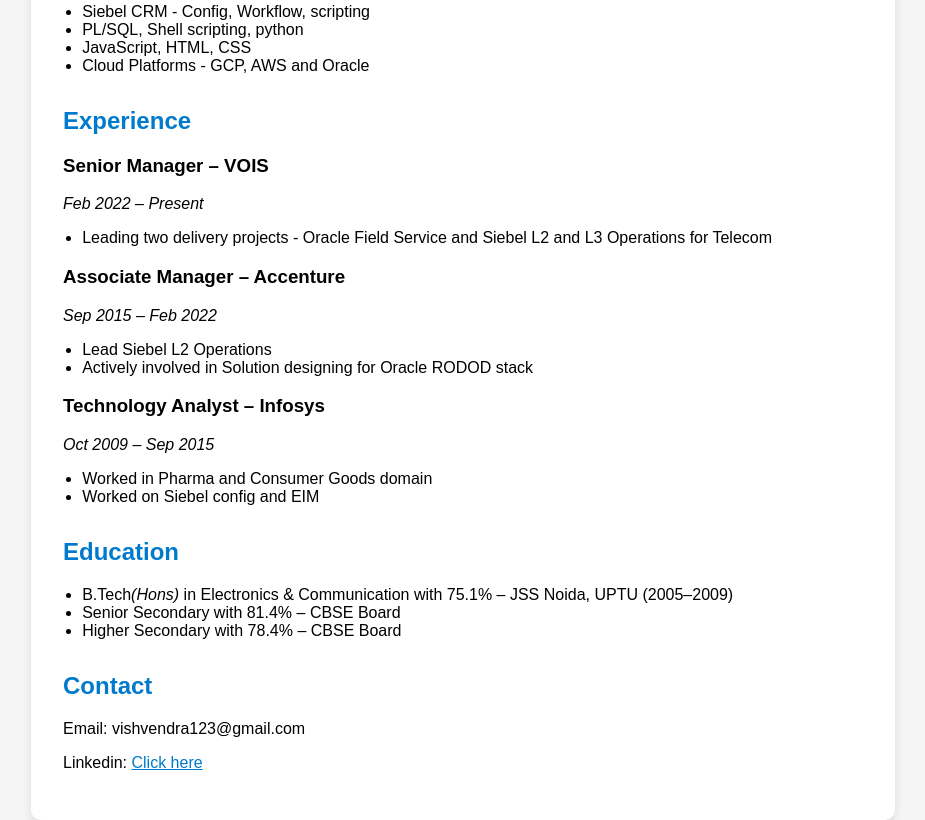
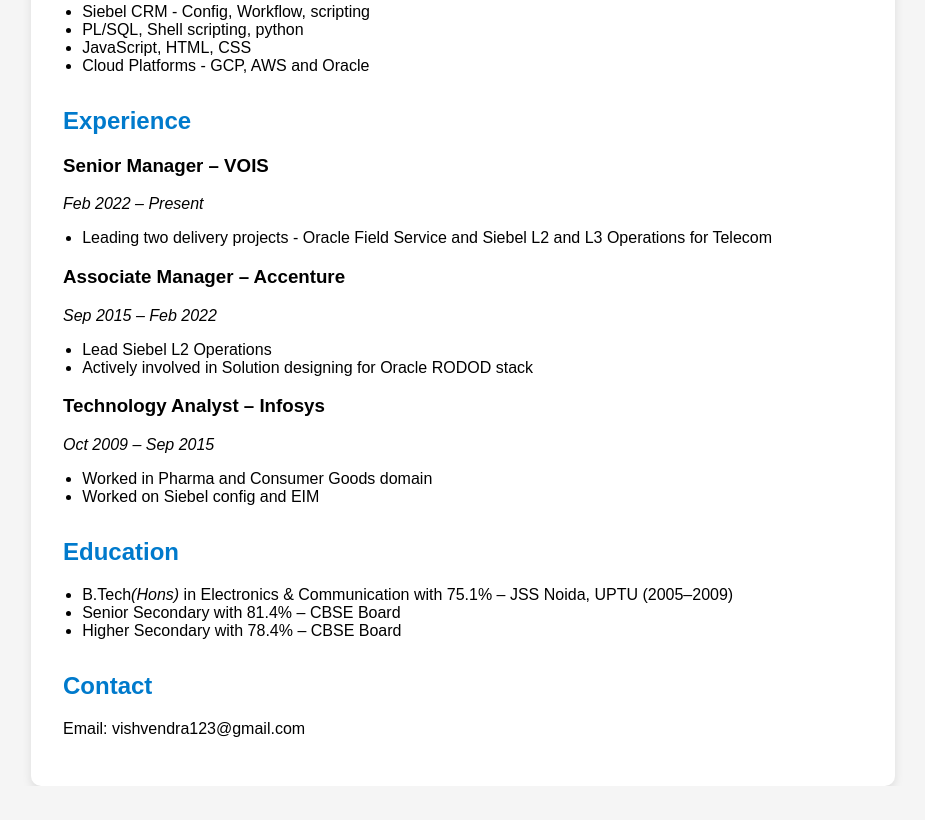
Before and after one commit to vishvendra123/vishvendra123.github.io, a plain HTML site: page index.html in a window 1280 px wide. Shown: the part 429-1249 px from the top of the page, without its empty margins (177-1102 px from the left). After the commit the page ends 1215 px from the top, so only its background shows below. Drawn offline with Linux system fonts and the light colour scheme.

Commit message:
minor changes

```diff
--- a/index.html
+++ b/index.html
@@ -58,7 +58,6 @@
 
     <h2>Contact</h2>
     <p>Email: vishvendra123@gmail.com</p>
-    <p>Linkedin: <a href="https://www.linkedin.com/in/vishvendrasingh/" target="_blank">Click here</a></p>
-  </div>
+    </div>
 </body>
 </html>
```
